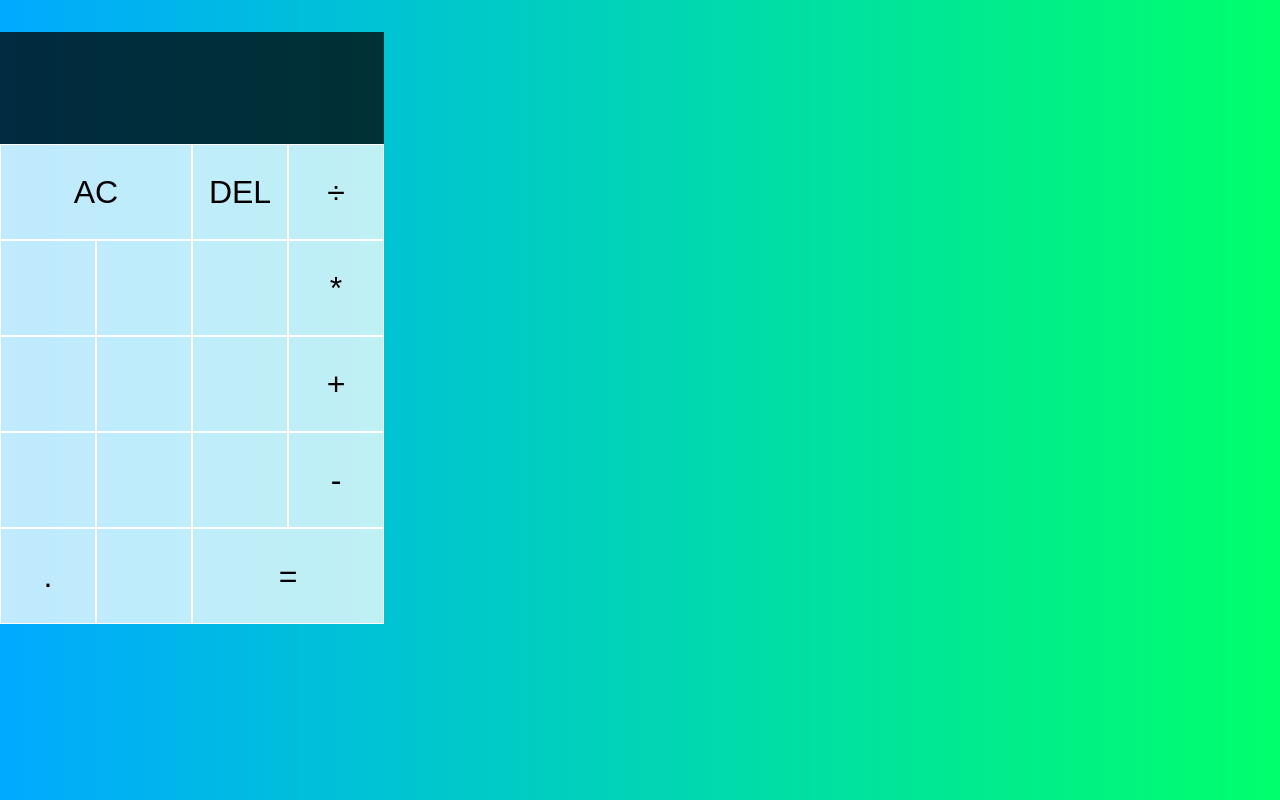
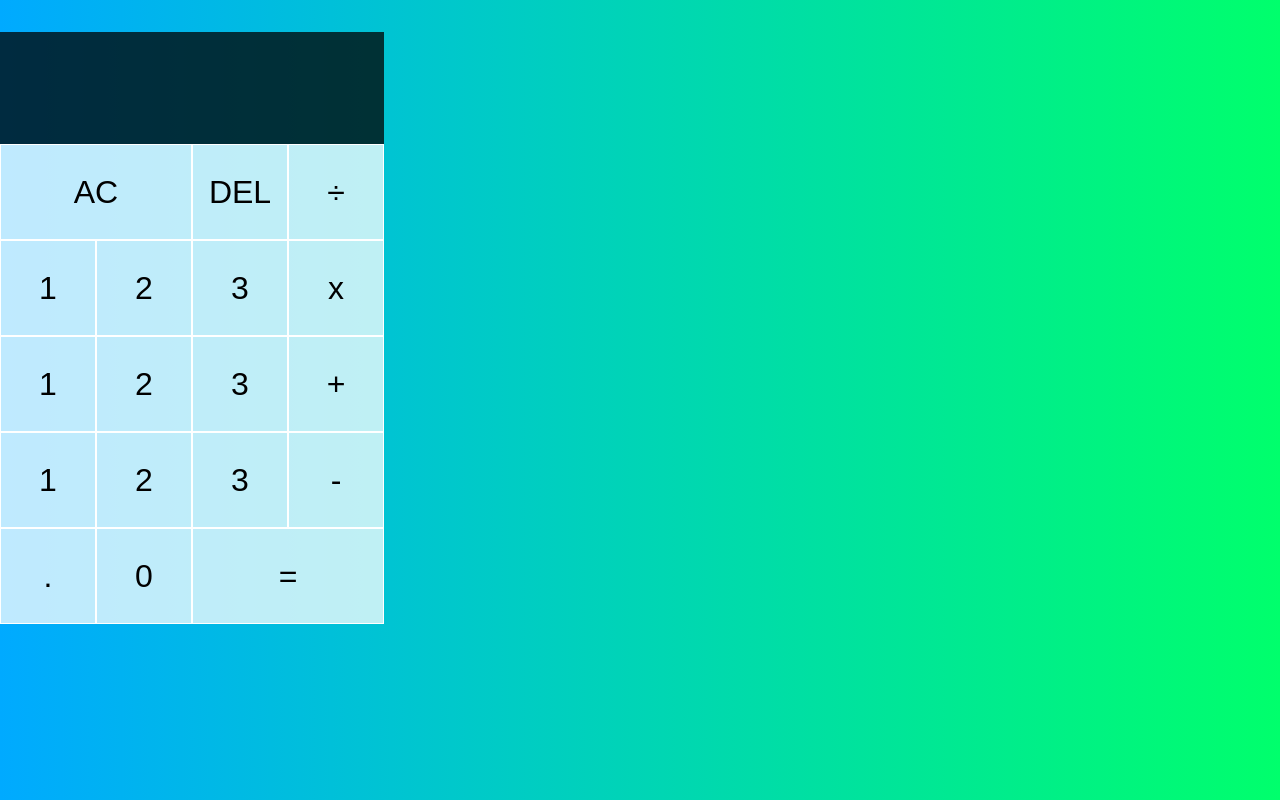
Before and after one commit to forrestmorrison/calculator, a React (Create React App) app: page / in a window 1280 px wide. Built offline with nearby package versions, Linux system fonts and the light colour scheme.

Commit message:
OperationButton

```diff
--- a/src/App.js
+++ b/src/App.js
@@ -1,5 +1,6 @@
 import { useReducer } from "react";
 import DigitButton from "./DigitButton";
+import OperationButton from "./OperationButton";
 
 export const ACTIONS = {
   ADD_DIGIT: "add-digit",
@@ -14,7 +15,7 @@ function reducer(state, {type, payload}) {
     case ACTIONS.ADD_DIGIT:
       return {
         ...state,
-        currentOperand: `${currentOperand || ""}${payload.digit}`
+        currentOperand: `${state.currentOperand || ""}${payload.digit}`
       }
   }
 }
@@ -30,19 +31,19 @@ function App() {
       </div>
       <button className="span-two">AC</button>
       <button>DEL</button>
-      <button>÷</button>
+      <OperationButton operation="÷" dispatch={dispatch} />
       <DigitButton digit="1" dispatch={dispatch} />
       <DigitButton digit="2" dispatch={dispatch} />
       <DigitButton digit="3" dispatch={dispatch} />
-      <button>*</button>
+      <OperationButton operation="x" dispatch={dispatch} />
       <DigitButton digit="1" dispatch={dispatch} />
       <DigitButton digit="2" dispatch={dispatch} />
       <DigitButton digit="3" dispatch={dispatch} />
-      <button>+</button>
+      <OperationButton operation="+" dispatch={dispatch} />
       <DigitButton digit="1" dispatch={dispatch} />
       <DigitButton digit="2" dispatch={dispatch} />
       <DigitButton digit="3" dispatch={dispatch} />
-      <button>-</button>
+      <OperationButton operation="-" dispatch={dispatch} />
       <button>.</button>
       <DigitButton digit="0" dispatch={dispatch} />
       <button className="span-two">=</button>
--- a/src/DigitButton.js
+++ b/src/DigitButton.js
@@ -1,5 +1,5 @@
 import { ACTIONS } from "./App"
 
 export default function DigitButton({dispatch, digit }) {
-    return <button onClick={() => dispatch({ type: ACTIONS.ADD_DIGIT, payload: { digit } })}>{}</button>
+    return <button onClick={() => dispatch({ type: ACTIONS.ADD_DIGIT, payload: { digit } })}>{ digit }</button>
 }
--- /dev/null
+++ b/src/OperationButton.js
@@ -0,0 +1,5 @@
+import { ACTIONS } from "./App"
+
+export default function OperationButton({dispatch, operation }) {
+    return <button onClick={() => dispatch({ type: ACTIONS.CHOOSE_OPERATION, payload: { operation } })}>{ operation }</button>
+}
```
